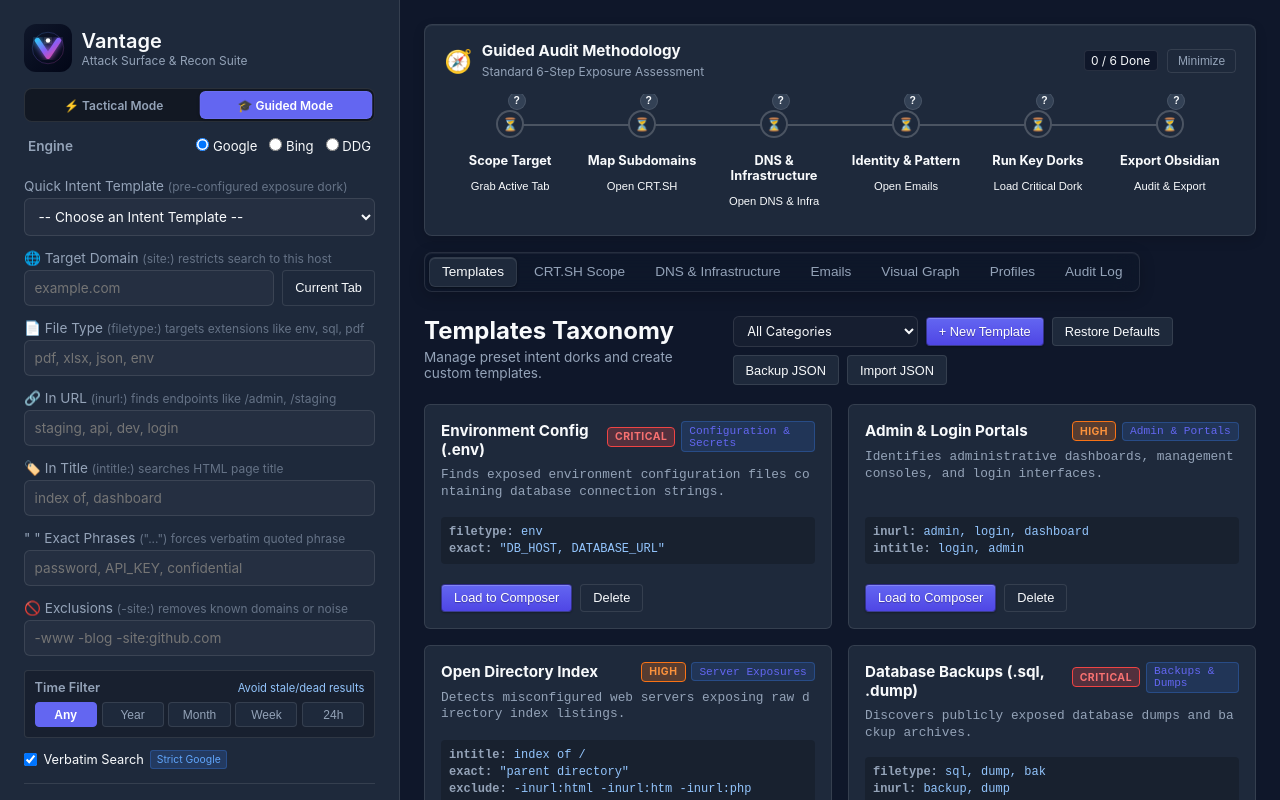
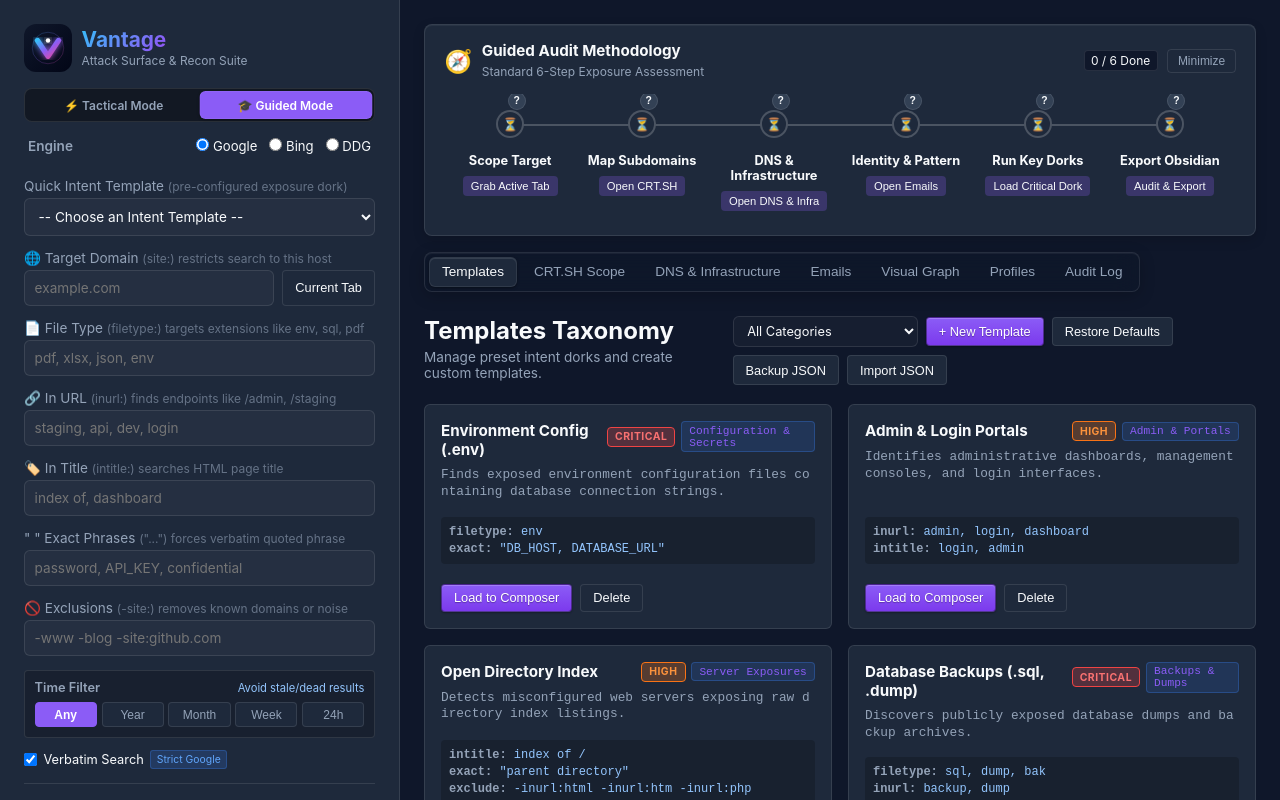
Before and after one commit to mrnickpeer/Vantage, a browser extension: page dashboard.html in a window 1280 px wide. Drawn offline with Linux system fonts and the light colour scheme.

Commit message:
chore: bump version to 2.1.1, apply premium purple glass theme

```diff
--- a/dashboard.css
+++ b/dashboard.css
@@ -7,8 +7,9 @@
   --border-strong: rgba(255, 255, 255, 0.2);
   --text: #f8fafc;
   --text-muted: #94a3b8;
-  --primary: #6366f1;
-  --primary-hover: #4f46e5;
+  --primary: #8b5cf6;
+  --primary-hover: #7c3aed;
+  --primary-alpha: rgba(139, 92, 246, 0.25);
   --danger: #ef4444;
   --warning: #f59e0b;
   --success: #10b981;
@@ -53,7 +54,14 @@
   margin-bottom: 1.5rem;
 }
 
-header h1 { font-size: 1.25rem; font-weight: 600; line-height: 1.2; }
+header h1 {
+  font-size: 1.3rem;
+  font-weight: 700;
+  background: linear-gradient(135deg, #38bdf8, #8b5cf6, #ec4899);
+  -webkit-background-clip: text;
+  -webkit-text-fill-color: transparent;
+  line-height: 1.2;
+}
 .sub-heading { font-size: 0.75rem; color: var(--text-muted); display: block; }
 
 .header-right {
--- a/manifest.chrome.json
+++ b/manifest.chrome.json
@@ -1,7 +1,7 @@
 {
   "manifest_version": 3,
   "name": "Vantage",
-  "version": "2.1.0",
+  "version": "2.1.1",
   "description": "Passive attack surface reconnaissance, corporate infrastructure mapping, and exposure audit suite.",
   "permissions": [
     "storage",
--- a/package.json
+++ b/package.json
@@ -1,6 +1,6 @@
 {
   "name": "vantage",
-  "version": "2.1.0",
+  "version": "2.1.1",
   "description": "Passive attack surface reconnaissance, corporate infrastructure mapping, and exposure audit suite.",
   "scripts": {
     "test": "node -c dashboard.js && node -c background.js",
```
Also changed, not shown: icons/icon-300.png, manifest.json.
